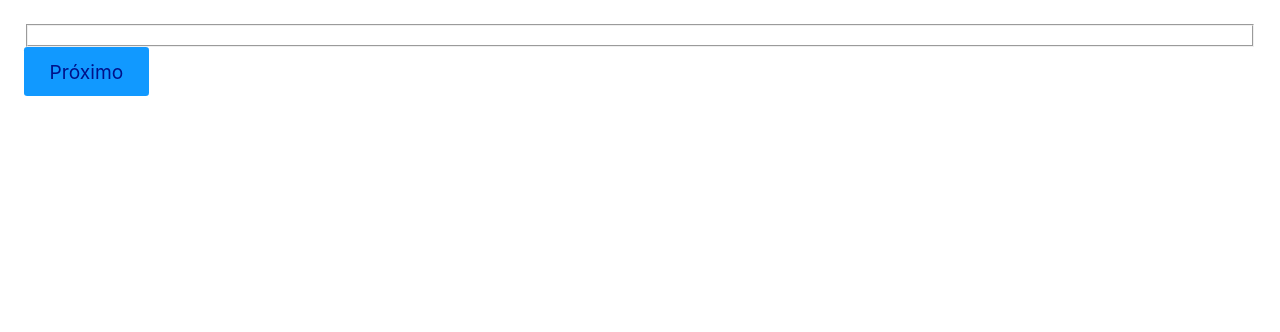
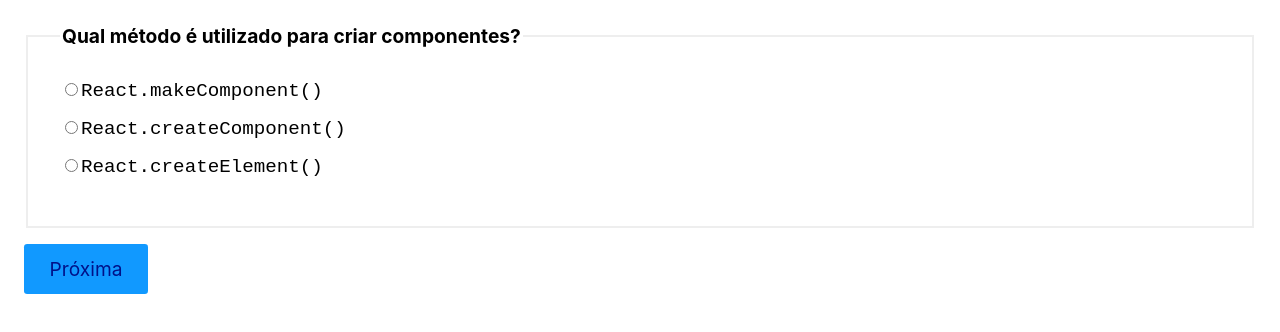
Before and after one commit to MarcioTomaz/React-origamid, a React (Create React App) app: page / in a window 1280 px wide. Shown: the top 332 px of the page. Built offline with nearby package versions, Linux system fonts and the light colour scheme.

Commit message:
Add exercicio formulario

```diff
--- a/src/App.js
+++ b/src/App.js
@@ -40,10 +40,55 @@
 
 const App = () => {
 
+  const [respostas, setRespostas] = React.useState({
+    p1: '',
+    p2: '',
+    p3: '',
+    p4: '',
+  })
+
+  const [resultado, setResultado] = React.useState(null);
+
+  const [slide, setSlide] = React.useState(0);
+
+  function handleChange({target}){
+    // console.log(target);
+    setRespostas({...respostas, [target.id]: target.value})
+  }
+
+  function resultadoFinal(){
+
+    console.log('final')
+    const corretas = perguntas.filter(
+      ({ id, resposta }) => respostas[id] === resposta,
+    );
+    setResultado(`Você acertou: ${corretas.length} de ${perguntas.length}`)
+  }
+
+  function handleClick(){
+    if(slide < perguntas.length - 1){
+     setSlide(slide + 1);
+    }else{
+      setSlide(slide + 1);
+      resultadoFinal();
+    }
+  }
+
   return(
-    <form>
-      <Radio />
-      <button>Próximo</button>
+    <form onSubmit={(event) => event.preventDefault()}>
+      {perguntas.map((pergunta, index) =>
+        <Radio
+          active={slide === index}
+          key={pergunta.id}
+          onChange={handleChange}
+          value={respostas[pergunta.id]}
+          {...pergunta}/>
+      )}
+      {resultado ? (
+        <p>{resultado}</p>
+      ) : (
+        <button onClick={handleClick}>Próxima</button>
+      )}
     </form>
   )
 }
--- a/src/Form/Radio.js
+++ b/src/Form/Radio.js
@@ -1,9 +1,26 @@
 import React from 'react'
 
-const Radio = () => {
+const Radio = ({pergunta, options,onChange, value, id, active}) => {
+  // console.log(active)
+
+  if(active === false) return null;
   return (
-    <fieldset>
+    <fieldset style={{padding: '2rem', marginBottom: '1rem', border: '2px solid #eee',}}>
+      <legend style={{fontWeight:'bold'}}>{pergunta}</legend>
 
+      {options.map((option) =>
+        <label key={option} style={{marginBottom: '1rem', fontFamily:"monospace"}}>
+
+          <input
+            type="radio"
+            checked={value === option}
+            value={option}
+            onChange={onChange}
+            id={id}
+            />
+              {option}
+        </label>
+      )}
     </fieldset>
   )
 }
```
